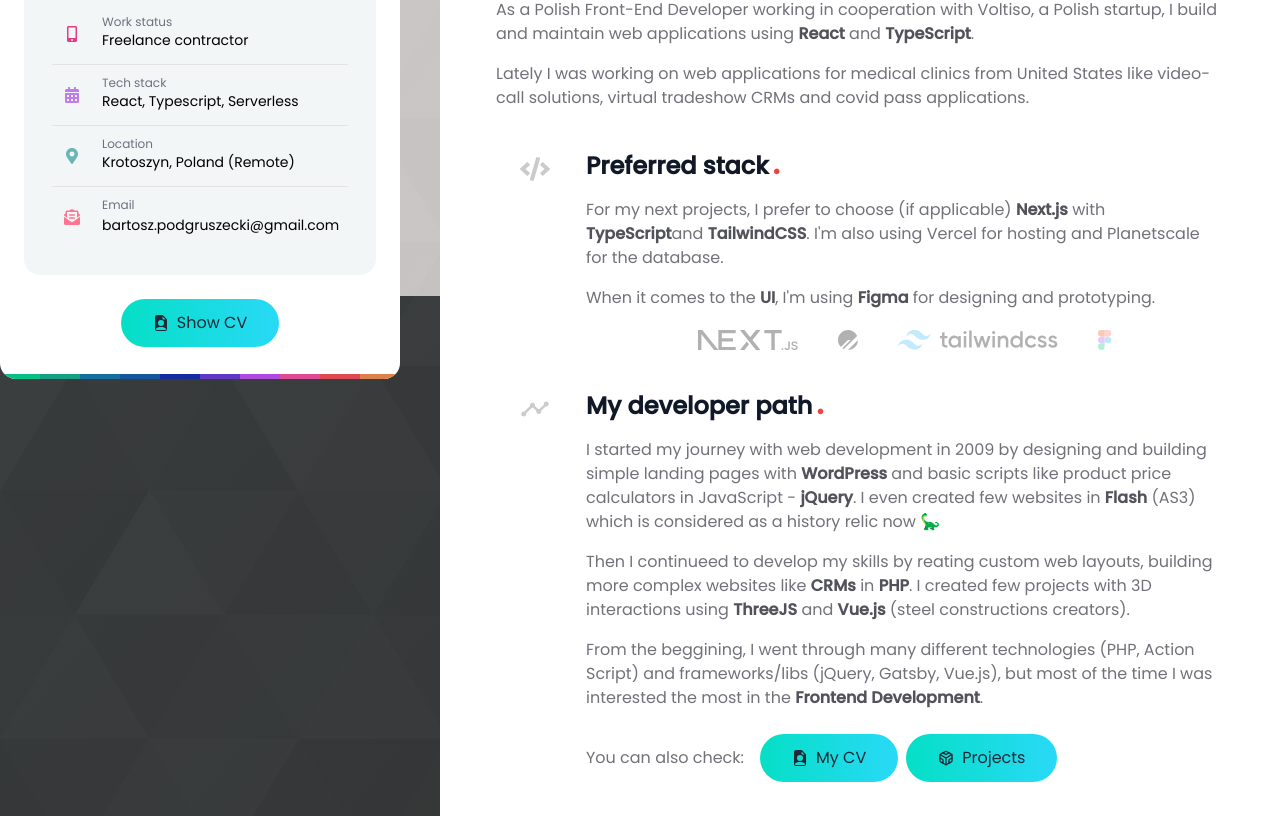
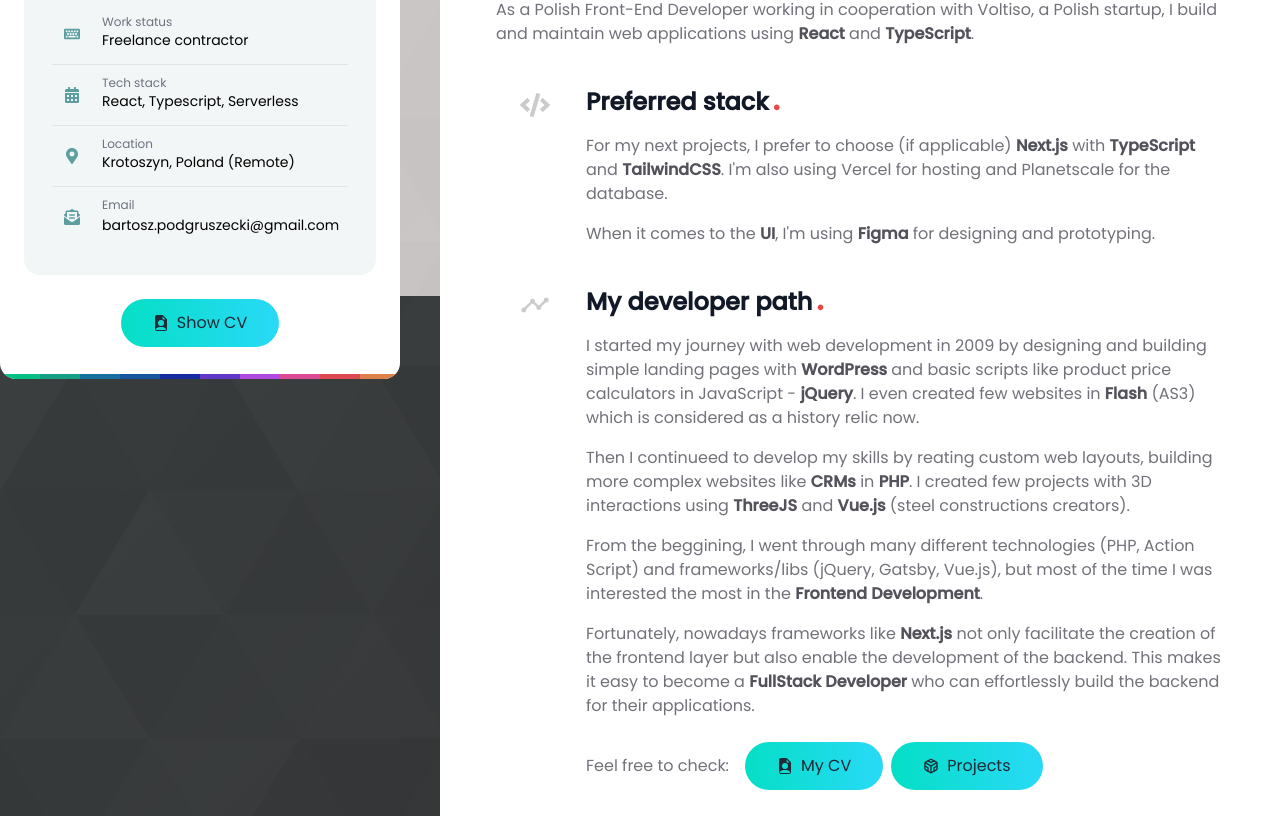
Before and after one commit to barthicus/portfolio, a Next.js app: page /about-me in a window 1280 px wide. Shown: the part 504-1320 px from the top of the page. Built offline with nearby package versions, Linux system fonts and the light colour scheme.

Commit message:
Update homepage and about me pages

```diff
--- a/app/about-me/page.tsx
+++ b/app/about-me/page.tsx
@@ -6,7 +6,7 @@
 import { PageTitle } from '@/components/PageTitle'
 import { PageWrapper } from '@/components/PageWrapper'
 
-import { figmaLogo, nextjsLogo, planetscaleLogo, tailwindLogo } from './stackLogos'
+// import { figmaLogo, nextjsLogo, planetscaleLogo, tailwindLogo } from './stackLogos'
 
 export const runtime = 'edge'
 
@@ -28,10 +28,6 @@
                 maintain web applications using <strong className="text-zinc-600 dark:text-zinc-300">React</strong> and{' '}
                 <strong className="text-zinc-600 dark:text-zinc-300">TypeScript</strong>.
               </p>
-              <p className="mt-4 text-zinc-500 dark:text-zinc-400">
-                Lately I was working on web applications for medical clinics from United States like video-call
-                solutions, virtual tradeshow CRMs and covid pass applications.
-              </p>
             </div>
 
             <div className="mt-10 flex gap-3">
@@ -43,20 +39,20 @@
                 <p className="mt-4 text-zinc-500 dark:text-zinc-400">
                   For my next projects, I prefer to choose (if applicable){' '}
                   <strong className="text-zinc-600 dark:text-zinc-300">Next.js</strong> with{' '}
-                  <strong className="text-zinc-600 dark:text-zinc-300">TypeScript</strong>
-                  and <strong className="text-zinc-600 dark:text-zinc-300">TailwindCSS</strong>. I&apos;m also using
-                  Vercel for hosting and Planetscale for the database.
+                  <strong className="text-zinc-600 dark:text-zinc-300">TypeScript</strong> and{' '}
+                  <strong className="text-zinc-600 dark:text-zinc-300">TailwindCSS</strong>. I&apos;m also using Vercel
+                  for hosting and Planetscale for the database.
                 </p>
                 <p className="mt-4 text-zinc-500 dark:text-zinc-400">
                   When it comes to the <strong className="text-zinc-600 dark:text-zinc-300">UI</strong>, I&apos;m using{' '}
                   <strong className="text-zinc-600 dark:text-zinc-300">Figma</strong> for designing and prototyping.
                 </p>
-                <div className="mt-5 flex items-center justify-center gap-10 opacity-30">
+                {/* <div className="mt-5 flex items-center justify-center gap-10 opacity-30">
                   {nextjsLogo}
                   {planetscaleLogo}
                   {tailwindLogo}
                   {figmaLogo}
-                </div>
+                </div> */}
               </div>
             </div>
             <div className="mt-10 flex gap-3">
@@ -70,7 +66,7 @@
                   <strong className="text-zinc-600 dark:text-zinc-300">WordPress</strong> and basic scripts like product
                   price calculators in JavaScript - <strong className="text-zinc-600 dark:text-zinc-300">jQuery</strong>
                   . I even created few websites in <strong className="text-zinc-600 dark:text-zinc-300">Flash</strong>{' '}
-                  (AS3) which is considered as a history relic now 🦕
+                  (AS3) which is considered as a history relic now.
                 </p>
                 <p className="mt-4 text-zinc-500 dark:text-zinc-400">
                   Then I continueed to develop my skills by reating custom web layouts, building more complex websites
@@ -84,8 +80,15 @@
                   frameworks/libs (jQuery, Gatsby, Vue.js), but most of the time I was interested the most in the{' '}
                   <strong className="text-zinc-600 dark:text-zinc-300">Frontend Development</strong>.
                 </p>
+                <p className="mt-4 text-zinc-500 dark:text-zinc-400">
+                  Fortunately, nowadays frameworks like{' '}
+                  <strong className="text-zinc-600 dark:text-zinc-300">Next.js</strong> not only facilitate the creation
+                  of the frontend layer but also enable the development of the backend. This makes it easy to become a{' '}
+                  <strong className="text-zinc-600 dark:text-zinc-300">FullStack Developer</strong> who can effortlessly
+                  build the backend for their applications.
+                </p>
                 <div className="mt-6 flex items-center gap-4">
-                  <p className=" text-zinc-500 dark:text-zinc-400">You can also check: </p>
+                  <p className=" text-zinc-500 dark:text-zinc-400">Feel free to check: </p>
                   <div className="flex items-center gap-2">
                     <ButtonLink href="/cv" icon="cv">
                       My CV
@@ -112,7 +115,8 @@
                   If I can I really like watching esports matches while cheering for my favorite teams.
                 </p>
                 <p className="mt-4 text-zinc-300 dark:text-zinc-600">
-                  When everyone is sleeping I definitely don&apos;t slain any demons in Diablo 2. Nope. Not at all.
+                  When everyone is sleeping I definitely don&apos;t slain any 😈 in Diablo 2 or Path of Exile. Nope. Not
+                  at all.
                 </p>
               </div>
             </div>
--- a/app/page.tsx
+++ b/app/page.tsx
@@ -16,24 +16,26 @@
         <PageTitle>Hello, I&apos;m Bartek!</PageTitle>
         <div className="grid-cols-12 items-center pt-4 md:gap-10 md:pt-[30px] lg:grid ">
           <div className="col-span-12 space-y-2.5">
-            <div>
+            <div className="space-y-6">
               <p className="leading-7 text-zinc-500 dark:text-zinc-400">
-                I&apos;m Frontend Developer from Krotoszyn, Poland, working mostly in web development. I enjoy turning
-                complex problems into simple, beautiful and intuitive designs.
-                {/* [{" "}
-                <Link href="/about-me" className="text-red-400 hover:text-red-500">
-                  More about me...
-                </Link>{" "}
-                ] */}
+                I&apos;m <strong>Software Engineer</strong> from Krotoszyn, Poland, working mostly in web development. I
+                enjoy turning complex problems into performant and beautiful applications.
               </p>
-              <ButtonLink href="/about-me" icon="about-me" className="mt-4">
+              <p className="text-zinc-500 dark:text-zinc-400">
+                Lately I was working on web applications for medical clinics from United States like video-call
+                solutions, virtual tradeshow CRMs and covid pass applications.
+              </p>
+              <p className="text-zinc-500 dark:text-zinc-400">
+                That&apos;s about it from me. Feel free to browse through the other pages to get to know me better!
+              </p>
+              <ButtonLink href="/about-me" icon="about-me">
                 More about me
               </ButtonLink>
             </div>
           </div>
         </div>
       </div>
-      <section className="px-6 pb-12 sm:px-5 md:px-10 lg:px-14 ">
+      {/* <section className="px-6 pb-12 sm:px-5 md:px-10 lg:px-14 ">
         <h2 className="pb-5 text-[35px] font-medium dark:text-white">What I do!</h2>
         <div className="grid grid-cols-1 gap-8 md:grid-cols-2 xl:grid-cols-2 ">
           <div className="p-10 dark:bg-transparent">
@@ -69,7 +71,7 @@
             </div>
           </div>
         </div>
-      </section>
+      </section> */}
     </PageWrapper>
   )
 }
--- a/components/Aside/Aside.tsx
+++ b/components/Aside/Aside.tsx
@@ -4,6 +4,7 @@
 import Image from 'next/image'
 import { usePathname } from 'next/navigation'
 import clsx from 'clsx'
+import { FaKeyboard } from 'react-icons/fa'
 
 import { ButtonLink } from '../ButtonLink'
 import meImg from './me.png'
@@ -83,8 +84,8 @@
           </div>
           <div className="mt-7 rounded-2xl bg-[#F3F6F6] p-7 dark:bg-[#1D1D1D]">
             <div className="flex border-b border-[#E3E3E3] py-2.5 dark:border-[#3D3A3A]">
-              <span className="flex size-10 shrink-0 items-center justify-center text-[#E93B81] transition-colors duration-300 ease-out">
-                <svg
+              <span className="flex size-10 shrink-0 items-center justify-center text-[#5d9ea1] transition-colors duration-300 ease-out">
+                {/* <svg
                   stroke="currentColor"
                   fill="currentColor"
                   strokeWidth="0"
@@ -94,7 +95,8 @@
                   xmlns="http://www.w3.org/2000/svg"
                 >
                   <path d="M272 0H48C21.5 0 0 21.5 0 48v416c0 26.5 21.5 48 48 48h224c26.5 0 48-21.5 48-48V48c0-26.5-21.5-48-48-48zM160 480c-17.7 0-32-14.3-32-32s14.3-32 32-32 32 14.3 32 32-14.3 32-32 32zm112-108c0 6.6-5.4 12-12 12H60c-6.6 0-12-5.4-12-12V60c0-6.6 5.4-12 12-12h200c6.6 0 12 5.4 12 12v312z"></path>
-                </svg>
+                </svg> */}
+                <FaKeyboard />
               </span>
               <div className="ml-2.5 text-left">
                 <p className="text-xs text-gray-500 dark:text-[#A6A6A6]">Work status</p>
@@ -102,7 +104,7 @@
               </div>
             </div>
             <div className="flex  border-b border-[#E3E3E3] py-2.5 dark:border-[#3D3A3A]">
-              <span className="flex size-10 shrink-0 items-center justify-center rounded-md text-[#C17CEB] transition-colors duration-300 ease-out">
+              <span className="flex size-10 shrink-0 items-center justify-center rounded-md text-[#5d9ea1] transition-colors duration-300 ease-out">
                 <svg
                   stroke="currentColor"
                   fill="currentColor"
@@ -121,7 +123,7 @@
               </div>
             </div>
             <div className="flex border-b border-[#E3E3E3] py-2.5 dark:border-[#3D3A3A]">
-              <span className="flex size-10 shrink-0 items-center justify-center text-[#6AB5B9] transition-colors duration-300 ease-out">
+              <span className="flex size-10 shrink-0 items-center justify-center text-[#5d9ea1] transition-colors duration-300 ease-out">
                 <svg
                   stroke="currentColor"
                   fill="currentColor"
@@ -140,7 +142,7 @@
               </div>
             </div>
             <div className="flex py-2.5">
-              <span className="flex size-10 shrink-0 items-center justify-center text-[#FD7590] transition-colors duration-300 ease-out">
+              <span className="flex size-10 shrink-0 items-center justify-center text-[#5d9ea1] transition-colors duration-300 ease-out">
                 <svg
                   stroke="currentColor"
                   fill="currentColor"
```
